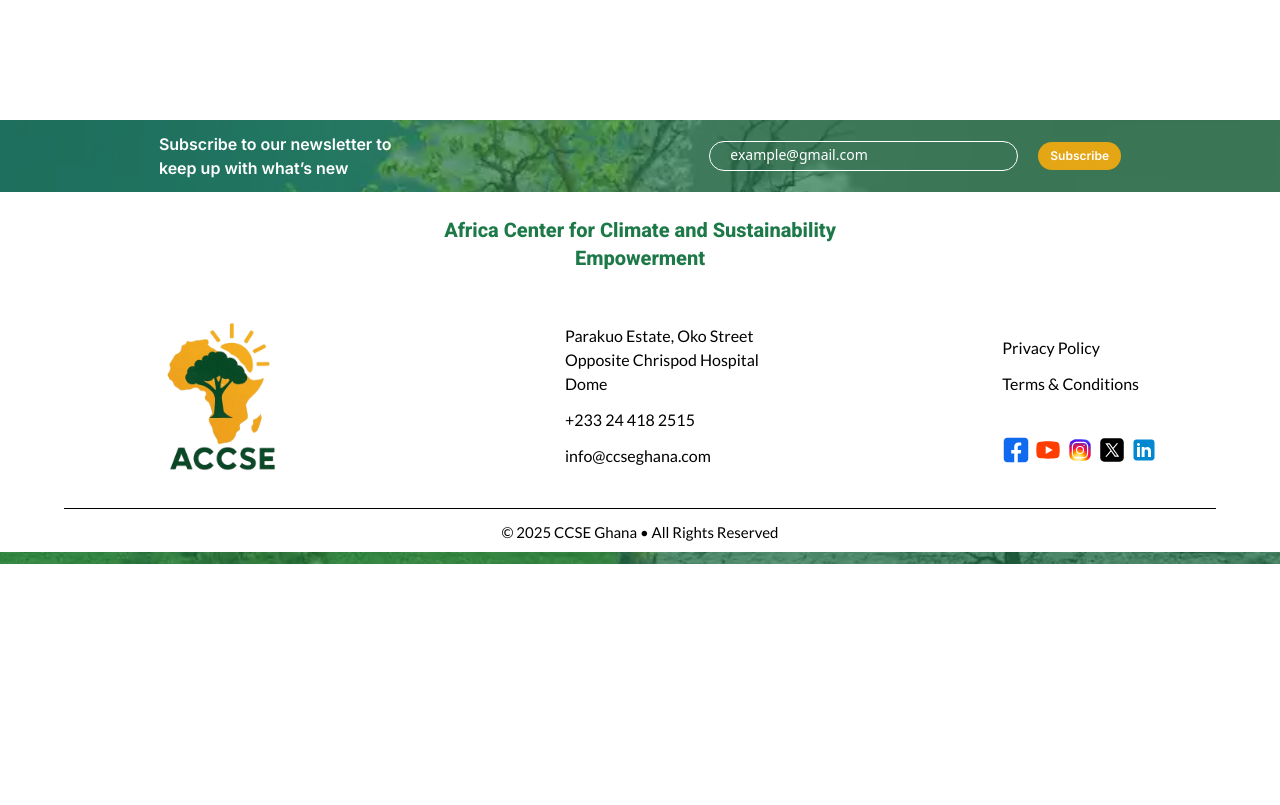
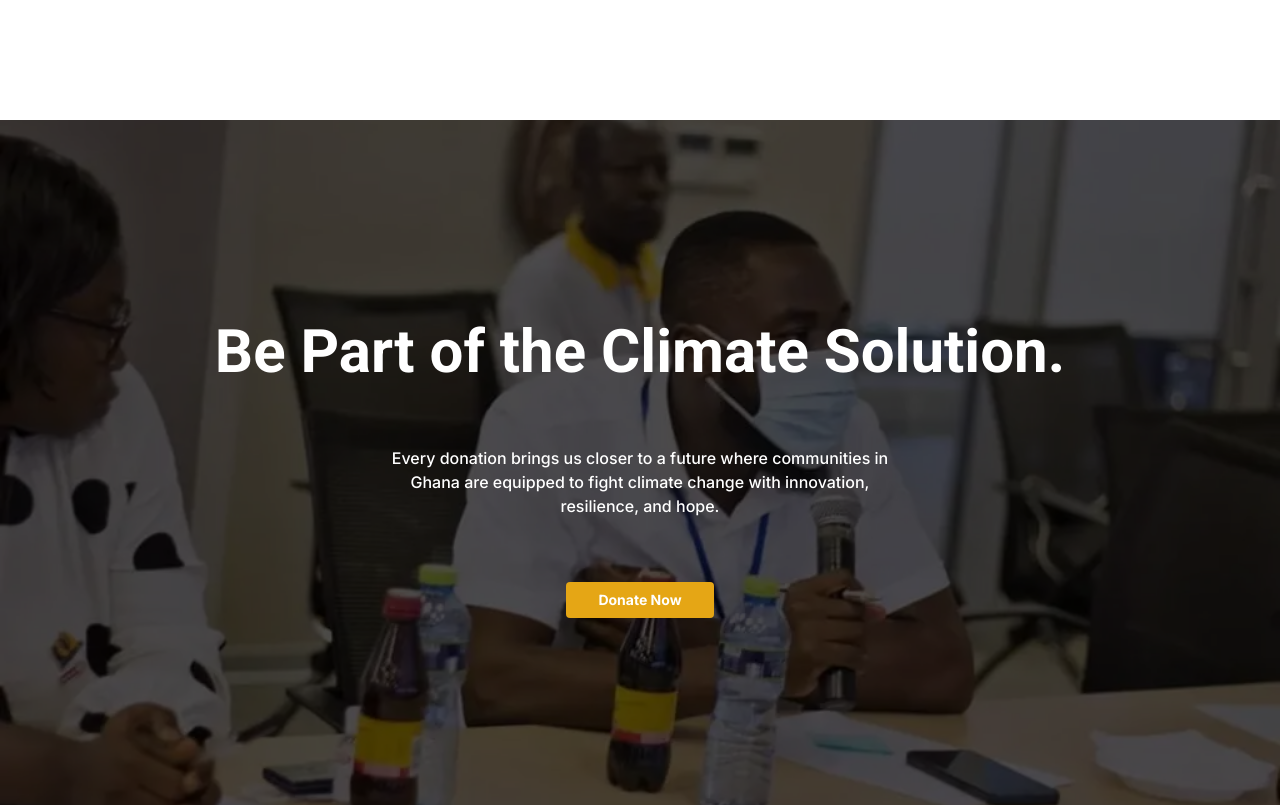
Before and after one commit to thesameakpalu/ACCSE, a React (Vite) app in the folder accse/: page /About in a window 1280 px wide. Shown: the part 2260-3065 px from the top of the page. Before the commit the page ends 2824 px from the top, so only its background shows below. Built offline with nearby package versions, Linux system fonts and the light colour scheme; a web font is replaced by a local one.

Commit message:
Added the Last Section on the About Page For All Screen Sizes

```diff
--- /dev/null
+++ b/accse/src/components/About/aboutLastSection.tsx
@@ -0,0 +1,26 @@
+import bgimg from '/src/assets/images/aboutLastSection.webp'
+
+function AboutLastSection() {
+    return(
+        <>
+            <div className="mainContainer relative my-40 flex justify-center items-center h-[500px] md:h-[500px] lg:h-[700px]  bg-no-repeat">
+                    <img src={bgimg} alt='ACCSE' className='absolute w-full h-full inset-0 object-center object-cover bg-no-repeat' />
+
+                    <div className="bg-black/70 absolute inset-0 w-full h-full "></div> {/*OVERLAY */}
+                <div className="subContainer relative z-20 text-white gap-16 flex flex-col justify-center items-center w-[80%]">
+
+                    <p className='font-Roboto font-bold text-lg md:text-4xl lg:text-5xl xl:text-6xl'>Be Part of the Climate Solution.</p>
+
+                    <p className='text-center font-Inter font-medium '>Every donation brings us closer to a future where communities in <br className='md:hidden lg:block' /> Ghana are equipped to fight climate change with innovation, <br className='md:hidden lg:block' /> resilience, and hope.</p>
+
+                    <button className="self-center font-Inter font-bold text-sm text-white bg-[#E5A615] px-6 md:px-8 py-2 rounded-sm transition-transform duration-300 ease-in-out transform hover:scale-105">
+                       Donate Now
+                    </button>
+                </div>
+
+            </div>
+        </>
+    )
+}
+
+export default AboutLastSection;
--- a/accse/src/pages/About.tsx
+++ b/accse/src/pages/About.tsx
@@ -3,6 +3,7 @@ import Footer from "../components/Footer";
 import AboutPageBanner from "../components/About/aboutPageBanner";
 import AboutSection from "../components/About/aboutSection";
 import OurActivities from "../components/About/ourActivities";
+import AboutLastSection from "../components/About/aboutLastSection";
 
 
 
@@ -16,6 +17,7 @@ function About() {
             <AboutPageBanner />
             <AboutSection />
             <OurActivities />
+            <AboutLastSection />
 
         </div>
            <Footer />
```
Also changed, not shown: accse/src/assets/images/aboutLastSection.webp (added).
